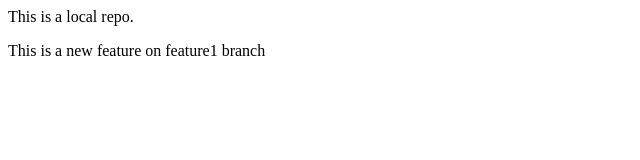
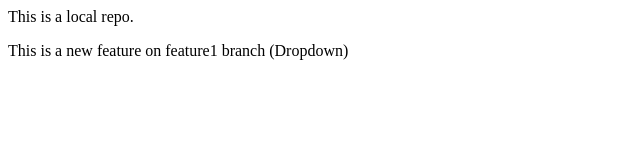
Before and after one commit to OwaisAli90/localRepo, a plain HTML site: page index.html in a window 1280 px wide. Shown: the full height of the page, 0-640 px from the left. Drawn offline with Linux system fonts and the light colour scheme.

```diff
--- a/index.html
+++ b/index.html
@@ -1,2 +1,2 @@
 <p>This is a local repo.</p>
-<p>This is a new feature on feature1 branch</p>
+<p>This is a new feature on feature1 branch (Dropdown)</p>
```
